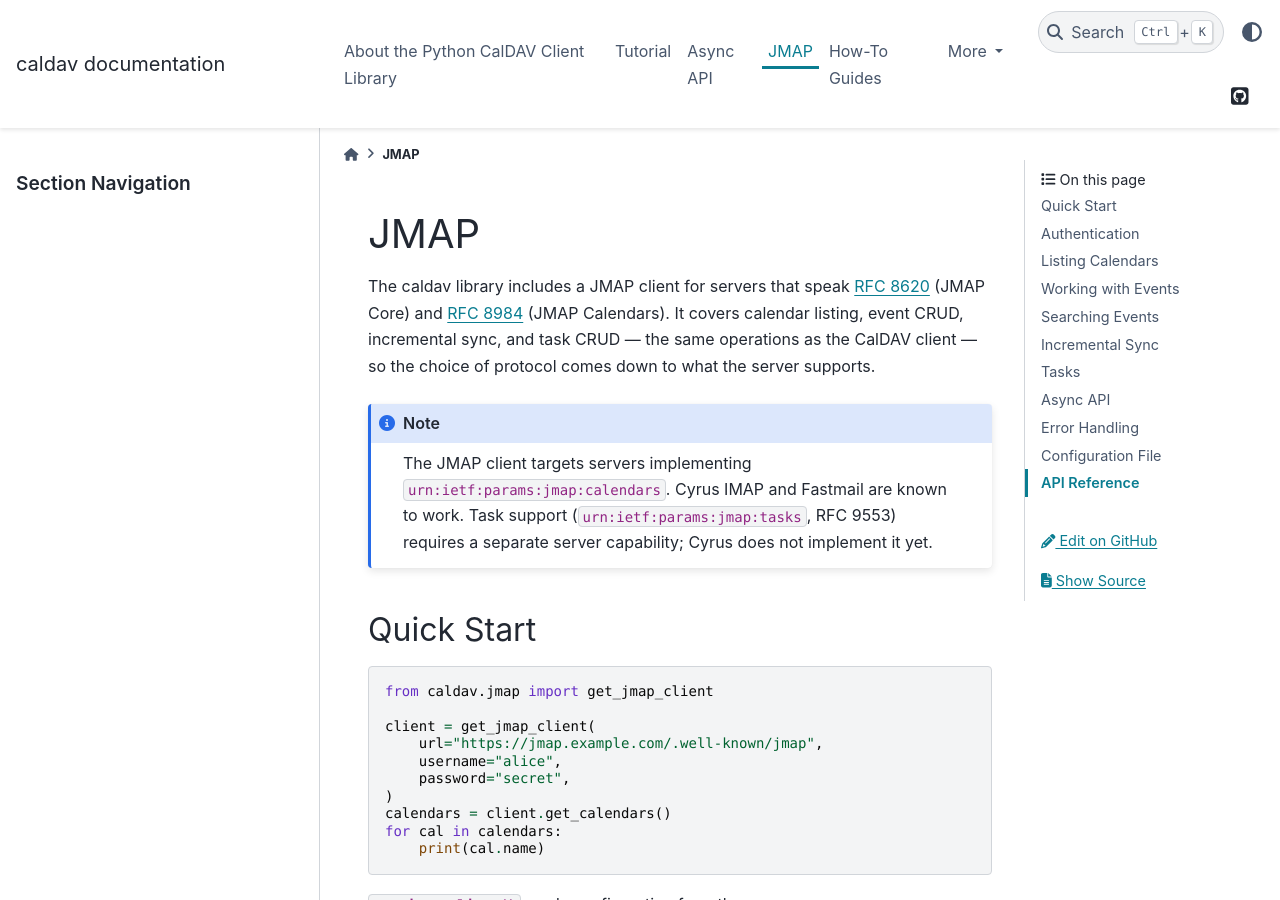
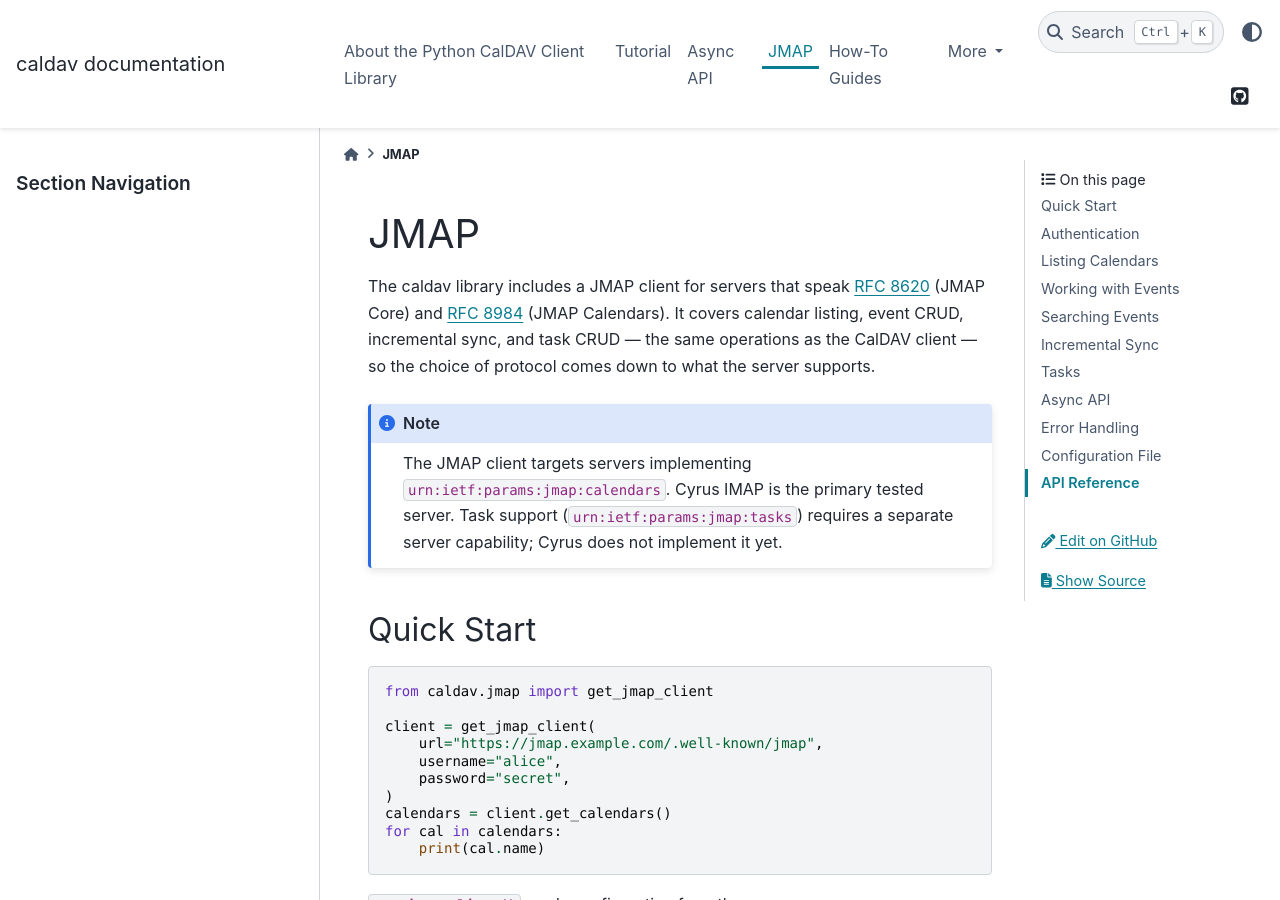
Before and after one commit to python-caldav/caldav, a Sphinx documentation site: the page built from docs/source/jmap.rst, in a window 1280 px wide and 900 px high. Built offline with Sphinx 7.4.7 and the PyData theme 0.15.4, drawn with Linux system fonts in a browser that asks for light colours; pages that are not in the unit, such as notebooks, are missing from menus; the version number could not be read and is left out.

Commit message:
docs(jmap): remove unverified Fastmail claim; drop incorrect RFC 9553 attribution for tasks

```diff
--- a/docs/source/jmap.rst
+++ b/docs/source/jmap.rst
@@ -12,9 +12,9 @@ server supports.
 .. note::
 
    The JMAP client targets servers implementing
-   ``urn:ietf:params:jmap:calendars``.  Cyrus IMAP and Fastmail are known to work.
-   Task support (``urn:ietf:params:jmap:tasks``, RFC 9553) requires a separate
-   server capability; Cyrus does not implement it yet.
+   ``urn:ietf:params:jmap:calendars``.  Cyrus IMAP is the primary tested server.
+   Task support (``urn:ietf:params:jmap:tasks``) requires a separate server
+   capability; Cyrus does not implement it yet.
 
 Quick Start
 ===========
```
